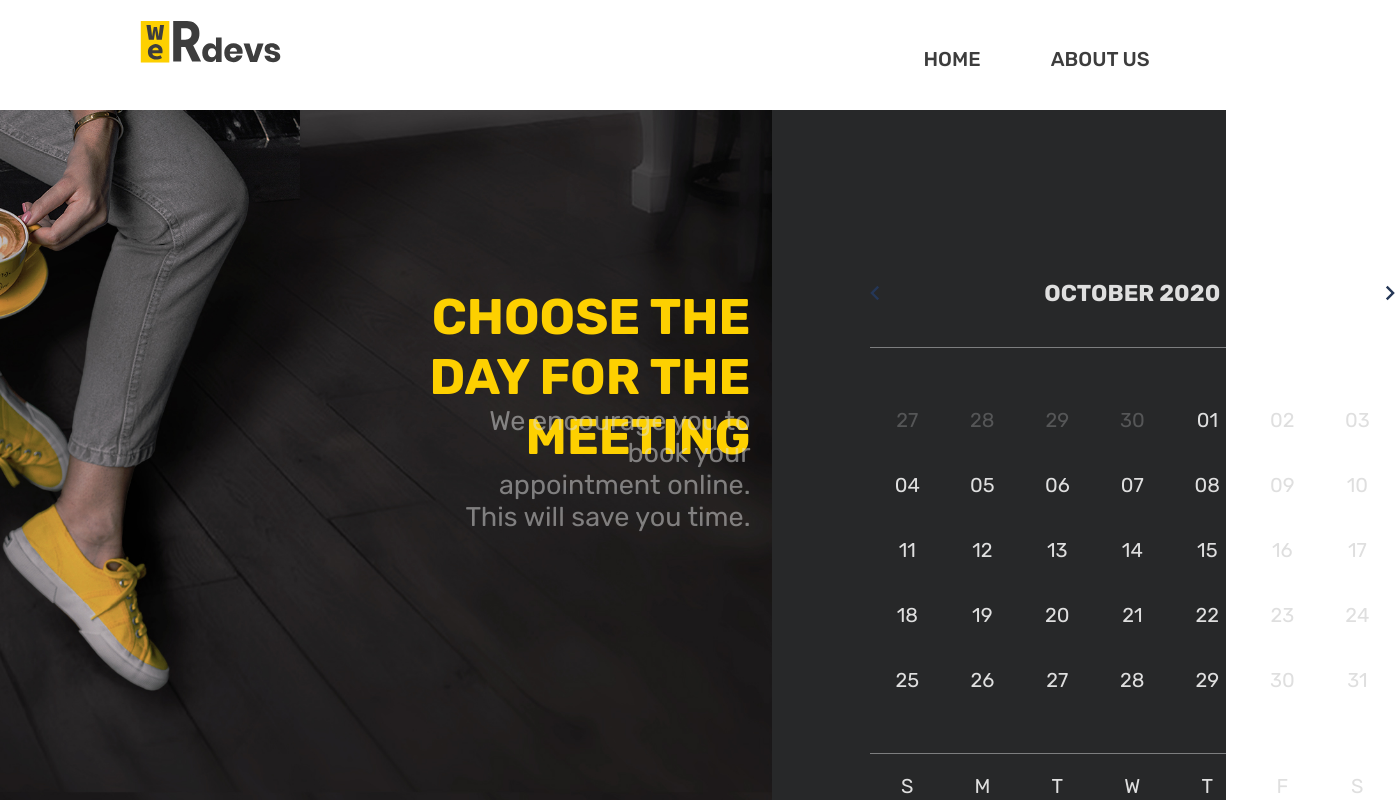
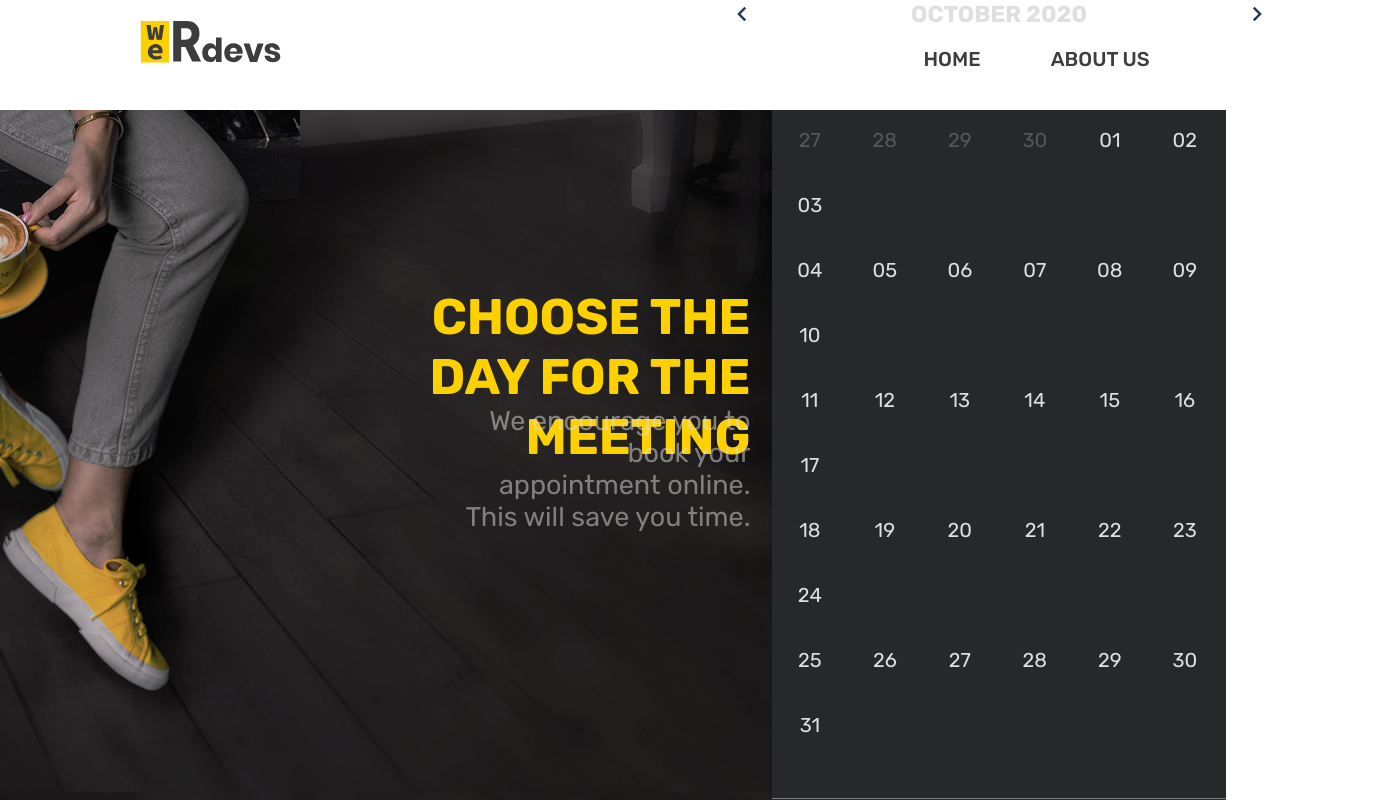
Before and after one commit to ogsevko/werdevs-test-task, a React (Create React App) app: page / in a window 1280 px wide. Shown: the top 800 px of the page, 1395 px wide, since content can reach past the window. Built offline with nearby package versions, Linux system fonts and the light colour scheme.

Commit message:
Minor calendar fix

```diff
--- a/src/styles/calendar.scss
+++ b/src/styles/calendar.scss
@@ -1,7 +1,12 @@
 .calendar {
   position: absolute;
-  top: 150px;
-  left: 97.5px;
+  width: 100%;
+  height: 100%;
+
+  display: flex;
+  flex-direction: column;
+  justify-content: center;
+  align-items: center;
 
   &__header {
     display: flex;
```
